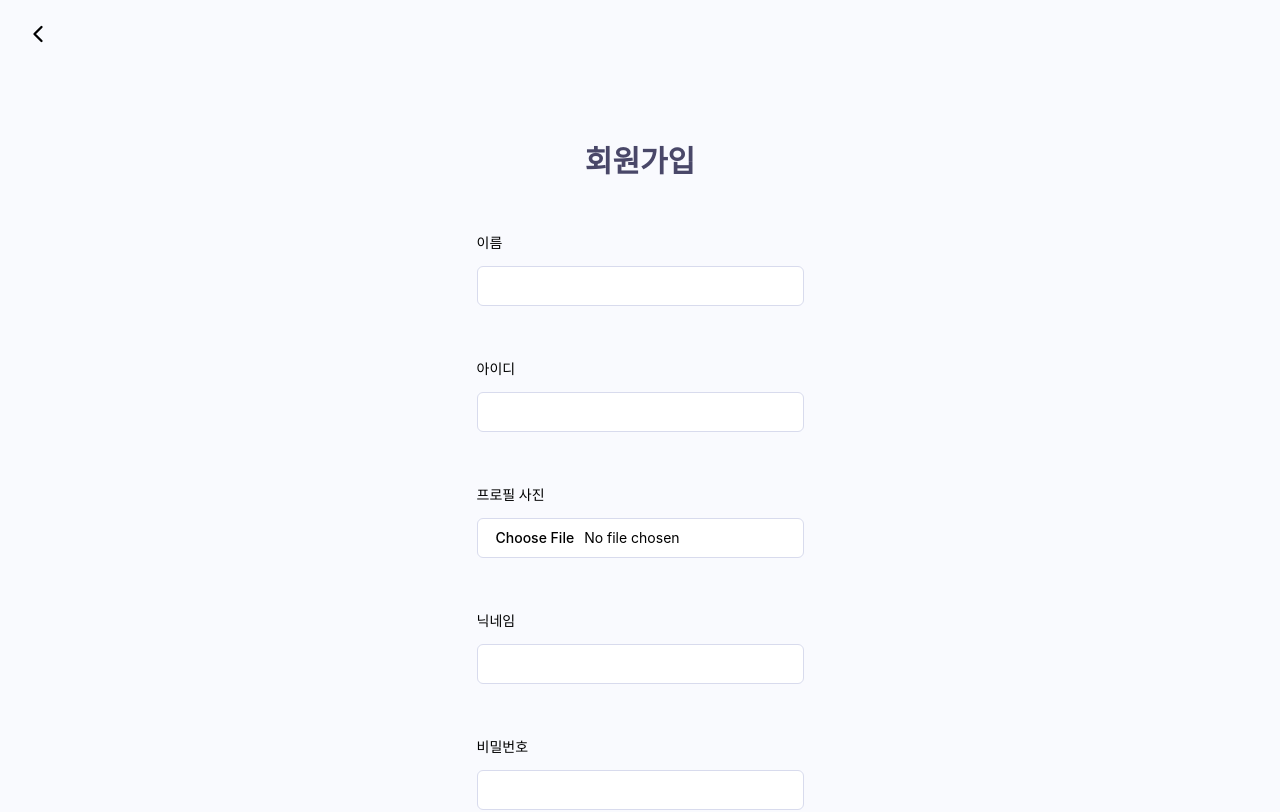
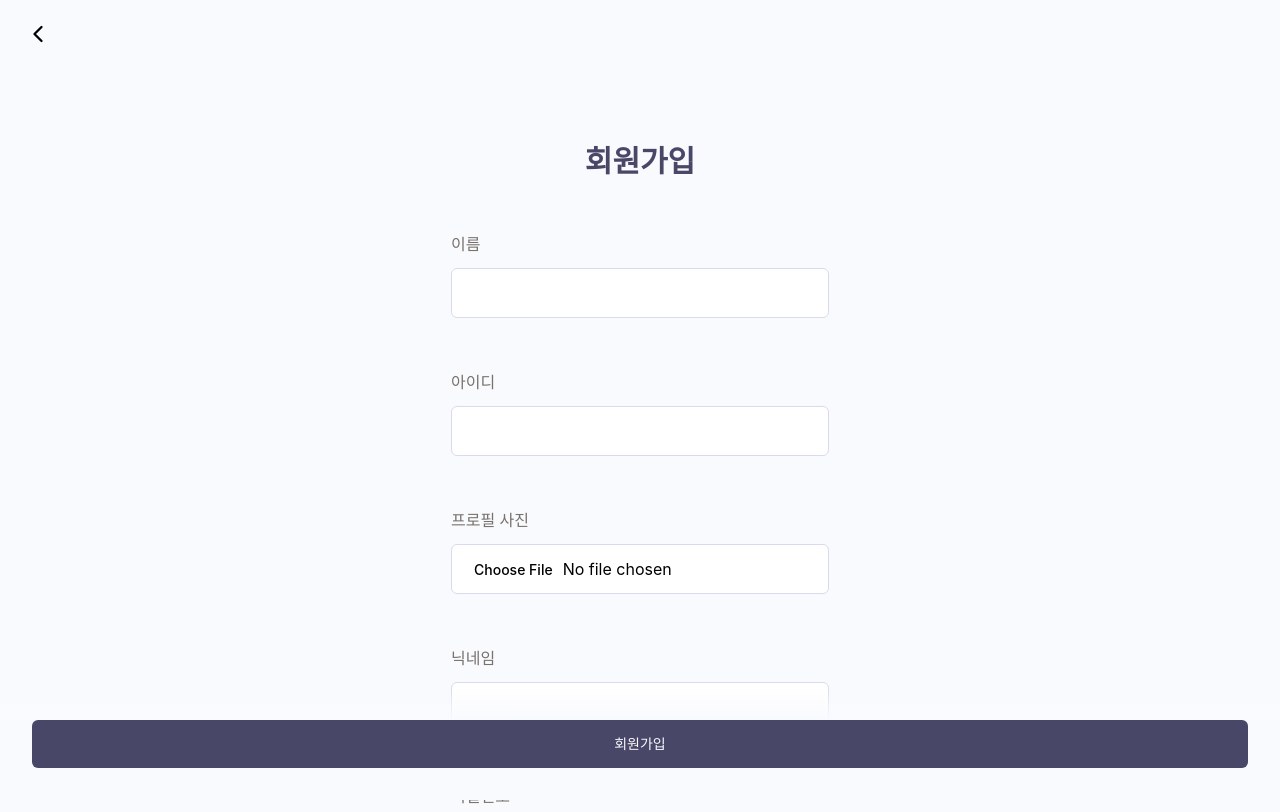
Before and after one commit to minsuje/grabit, a React (Vite) app in the folder client/: page /register/normal in a window 1280 px wide. Shown: the top 812 px of the page. Built offline with nearby package versions, Linux system fonts and the light colour scheme; no server answers; a web font is replaced by a local one.

Commit message:
design: input, cta, label

```diff
--- a/client/src/components/Cta.tsx
+++ b/client/src/components/Cta.tsx
@@ -3,8 +3,8 @@ import { Button } from './ui/button';
 function Cta({ text, onclick, disabled }: { text: string; onclick: () => void; disabled?: boolean }) {
   return (
     <div className="cta fixed bottom-0 left-0 right-0 flex flex-col">
-      <div className="flex h-8 bg-gradient-to-b from-transparent to-white"></div>
-      <div className="flex bg-white px-8  pb-8 ">
+      <div className="flex h-8 bg-gradient-to-b from-transparent to-grabit-50"></div>
+      <div className="flex bg-grabit-50 px-8 pb-8 ">
         <Button onClick={onclick} className="w-full rounded-md p-6" disabled={disabled}>
           {text}
         </Button>
--- a/client/src/components/ui/input.tsx
+++ b/client/src/components/ui/input.tsx
@@ -9,7 +9,7 @@ const Input = React.forwardRef<HTMLInputElement, InputProps>(({ className, type,
     <input
       type={type}
       className={cn(
-        'flex h-10 w-full rounded-md border border-grabit-200 bg-white px-3 py-2 text-sm ring-offset-white file:border-0 file:bg-transparent file:text-sm file:font-medium placeholder:text-grabit-500 focus-visible:outline-none focus-visible:ring-2 focus-visible:ring-grabit-950 focus-visible:ring-offset-2 disabled:cursor-not-allowed disabled:opacity-50 dark:border-grabit-800 dark:bg-grabit-950 dark:ring-offset-grabit-950 dark:placeholder:text-grabit-400 dark:focus-visible:ring-grabit-300',
+        'text-md flex w-full rounded-md border border-grabit-200 bg-white px-4 py-3 ring-offset-white file:border-0 file:bg-transparent file:text-sm file:font-medium placeholder:text-grabit-500 focus-visible:outline-none focus-visible:ring-2 focus-visible:ring-grabit-950 focus-visible:ring-offset-2 disabled:cursor-not-allowed disabled:opacity-50 dark:border-grabit-800 dark:bg-grabit-950 dark:ring-offset-grabit-950 dark:placeholder:text-grabit-400 dark:focus-visible:ring-grabit-300',
         className,
       )}
       ref={ref}
--- a/client/src/components/ui/label.tsx
+++ b/client/src/components/ui/label.tsx
@@ -1,24 +1,19 @@
-import * as React from "react"
-import * as LabelPrimitive from "@radix-ui/react-label"
-import { cva, type VariantProps } from "class-variance-authority"
+import * as React from 'react';
+import * as LabelPrimitive from '@radix-ui/react-label';
+import { cva, type VariantProps } from 'class-variance-authority';
 
-import { cn } from "@/lib/utils"
+import { cn } from '@/lib/utils';
 
 const labelVariants = cva(
-  "text-sm font-medium leading-none peer-disabled:cursor-not-allowed peer-disabled:opacity-70"
-)
+  'text-md text-stone-500 font-medium leading-none peer-disabled:cursor-not-allowed peer-disabled:opacity-70',
+);
 
 const Label = React.forwardRef<
   React.ElementRef<typeof LabelPrimitive.Root>,
-  React.ComponentPropsWithoutRef<typeof LabelPrimitive.Root> &
-    VariantProps<typeof labelVariants>
+  React.ComponentPropsWithoutRef<typeof LabelPrimitive.Root> & VariantProps<typeof labelVariants>
 >(({ className, ...props }, ref) => (
-  <LabelPrimitive.Root
-    ref={ref}
-    className={cn(labelVariants(), className)}
-    {...props}
-  />
-))
-Label.displayName = LabelPrimitive.Root.displayName
+  <LabelPrimitive.Root ref={ref} className={cn(labelVariants(), className)} {...props} />
+));
+Label.displayName = LabelPrimitive.Root.displayName;
 
-export { Label }
+export { Label };
--- a/client/src/page/challenge/ChallengeDetail.tsx
+++ b/client/src/page/challenge/ChallengeDetail.tsx
@@ -1,7 +1,6 @@
 import { Label } from '@/components/ui/label';
 import { useDispatch } from 'react-redux';
 import { Avatar, AvatarFallback, AvatarImage } from '@/components/ui/avatar';
-import { Button } from '@/components/ui/button';
 import { privateApi } from '@/api/axios';
 import { useEffect, useState } from 'react';
 import { useParams } from 'react-router-dom';
--- a/client/src/page/home/Register.tsx
+++ b/client/src/page/home/Register.tsx
@@ -10,6 +10,7 @@ import { useDispatch } from 'react-redux';
 import { setHeaderInfo } from '@/store/headerSlice';
 
 import { useEffect, useState } from 'react';
+import Cta from '@/components/Cta';
 
 interface RegisterForm {
   name: string;
@@ -122,8 +123,10 @@ export default function Register() {
             profile_img: fileName,
           },
         });
+        alert('회원가입이 완료되었습니다!');
         navigate('/login');
       } catch (err) {
+        alert('회원가입 실패');
         console.error('회원가입 실패:', err);
       }
 
@@ -158,40 +161,53 @@ export default function Register() {
   return (
     <div className="flex justify-center">
       <form
-        onSubmit={handleSubmit(onSubmit)}
+        // onSubmit={handleSubmit(onSubmit)}
         className="mt-20 flex max-w-sm flex-col items-center justify-center gap-4"
       >
         <h1>회원가입</h1>
-        <div className="mt-10 flex grid w-full max-w-sm items-center gap-4">
-          <Label htmlFor="name">이름</Label>
+        <div className="mt-10 flex w-full max-w-sm flex-col items-center gap-4">
+          <Label className="flex w-full" htmlFor="name">
+            이름
+          </Label>
           <Input id="name" {...register('name')} />
           {errors.name && <p className="text-xs text-red-500">{errors.name.message}</p>}
         </div>
-        <div className="mt-10 flex grid w-full max-w-sm items-center gap-4">
-          <Label htmlFor="userid">아이디</Label>
+        <div className="mt-10 flex  w-full max-w-sm flex-col items-center gap-4">
+          <Label className="flex w-full" htmlFor="userid">
+            아이디
+          </Label>
           <Input id="userid" {...register('userid')} />
           {errors.userid && <p className="text-xs text-red-500">{errors.userid.message}</p>}
         </div>
-        <div className="mt-10 flex grid w-full max-w-sm items-center gap-4">
-          <Label htmlFor="profile_img">프로필 사진</Label>
+        <div className="mt-10 flex w-full max-w-sm flex-col items-center gap-4">
+          <Label className="flex w-full" htmlFor="profile_img">
+            프로필 사진
+          </Label>
           <Input type="file" id="profile_img" onChange={handleFile} />
         </div>
-        <div className="mt-10 flex grid w-full max-w-sm items-center gap-4">
-          <Label htmlFor="nickname">닉네임</Label>
+        <div className="mt-10 flex w-full max-w-sm flex-col items-center gap-4">
+          <Label className="flex w-full" htmlFor="nickname">
+            닉네임
+          </Label>
           <Input id="nickname" {...register('nickname')} />
           {errors.nickname && <p className="text-xs text-red-500">{errors.nickname.message}</p>}
         </div>
-        <div className="mt-10 flex grid w-full max-w-sm items-center gap-4">
-          <Label htmlFor="password">비밀번호</Label>
+        <div className="mt-10 flex  w-full max-w-sm flex-col items-center gap-4">
+          <Label className="flex w-full" htmlFor="password">
+            비밀번호
+          </Label>
           <Input type="password" id="password" {...register('password')} />
           {errors.password && <p className="text-xs text-red-500">{errors.password.message}</p>}
         </div>
-        <div className="gap-≈2 mt-10 flex grid w-full max-w-sm items-center">
-          <Label htmlFor="confirmPassword">비밀번호 확인</Label>
+        <div className="mt-10 flex w-full  max-w-sm flex-col items-center gap-4">
+          <Label className="flex w-full" htmlFor="confirmPassword">
+            비밀번호 확인
+          </Label>
           <Input type="password" id="confirmPassword" {...register('confirmPassword')} />
           {errors.confirmPassword && <p className="text-xs text-red-500">{errors.confirmPassword.message}</p>}
         </div>
-        <Button type="submit">회원가입</Button>
+        {/* <Button type="submit">회원가입</Button> */}
+        <Cta text={'회원가입'} onclick={handleSubmit(onSubmit)} />
       </form>
     </div>
   );
```
